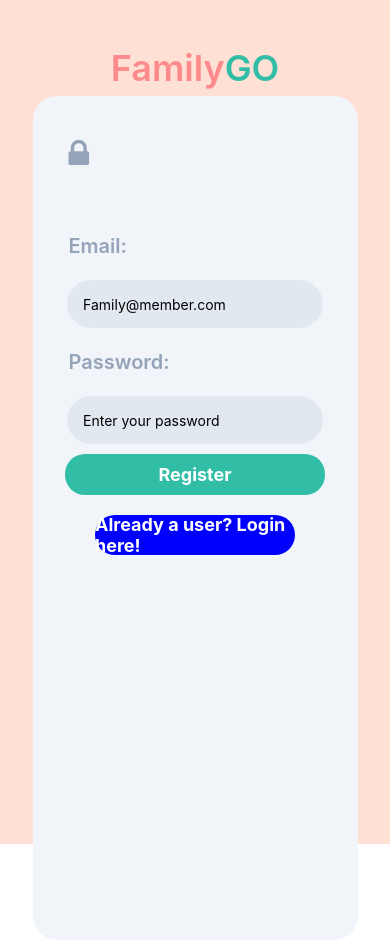
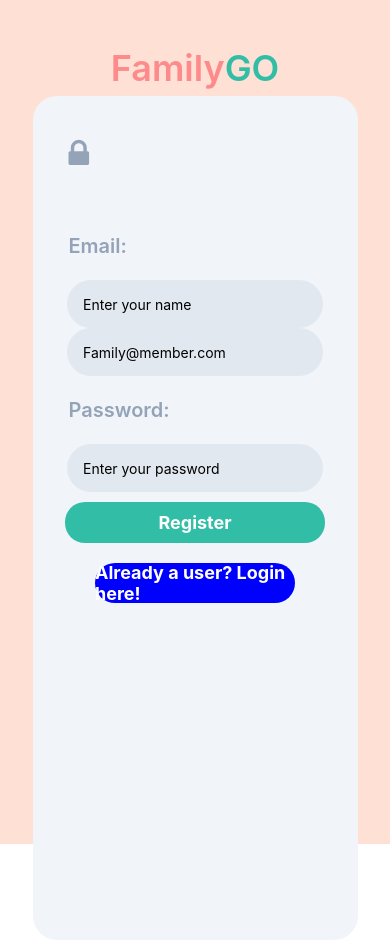
Before and after one commit to serdarresidovski/family, a React Native app: screen /RegisterScreen in a window 390 px wide. Built offline with nearby package versions, Linux system fonts and the light colour scheme.

Commit message:
jätte klar Auth

```diff
--- a/screens/registerScreen.js
+++ b/screens/registerScreen.js
@@ -7,6 +7,7 @@ import { firebase } from "../firebase";
 
 const HomeScreen = () => {
   const navigation = useNavigation();
+  const [name, setName] = useState("");
   const [email, setEmail] = useState("");
   const [password, setPassword] = useState("");
   const [registerStatus, setRegisterStatus] = useState("");
@@ -41,8 +42,7 @@ const HomeScreen = () => {
         console.log("User registered successfully");
       })
       .catch((error) => {
-        setRegisterStatus(error.message);
-        console.log(error);
+        setRegisterStatus("This email is already in use");
       });
   };
 
@@ -65,6 +65,13 @@ const HomeScreen = () => {
           Email:
         </Text>
 
+        <TextInput
+          color="#64748b"
+          placeholder="Enter your name"
+          className="box-border h-12 w-64 px-4 self-center bg-slate-200 rounded-3xl"
+          value={name}
+          onChangeText={setName}
+        />
         <TextInput
           color="#64748b"
           placeholder="Family@member.com"
```
